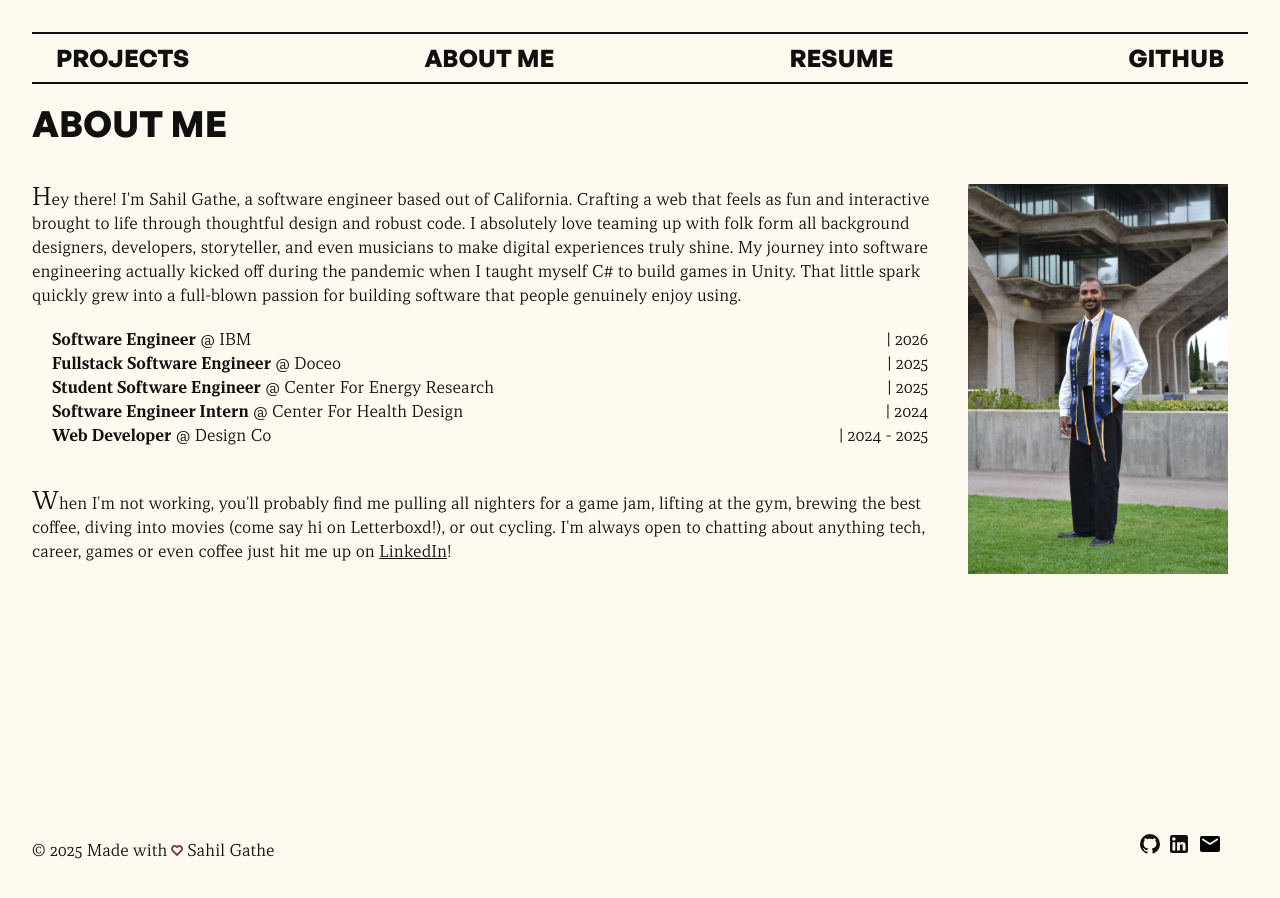
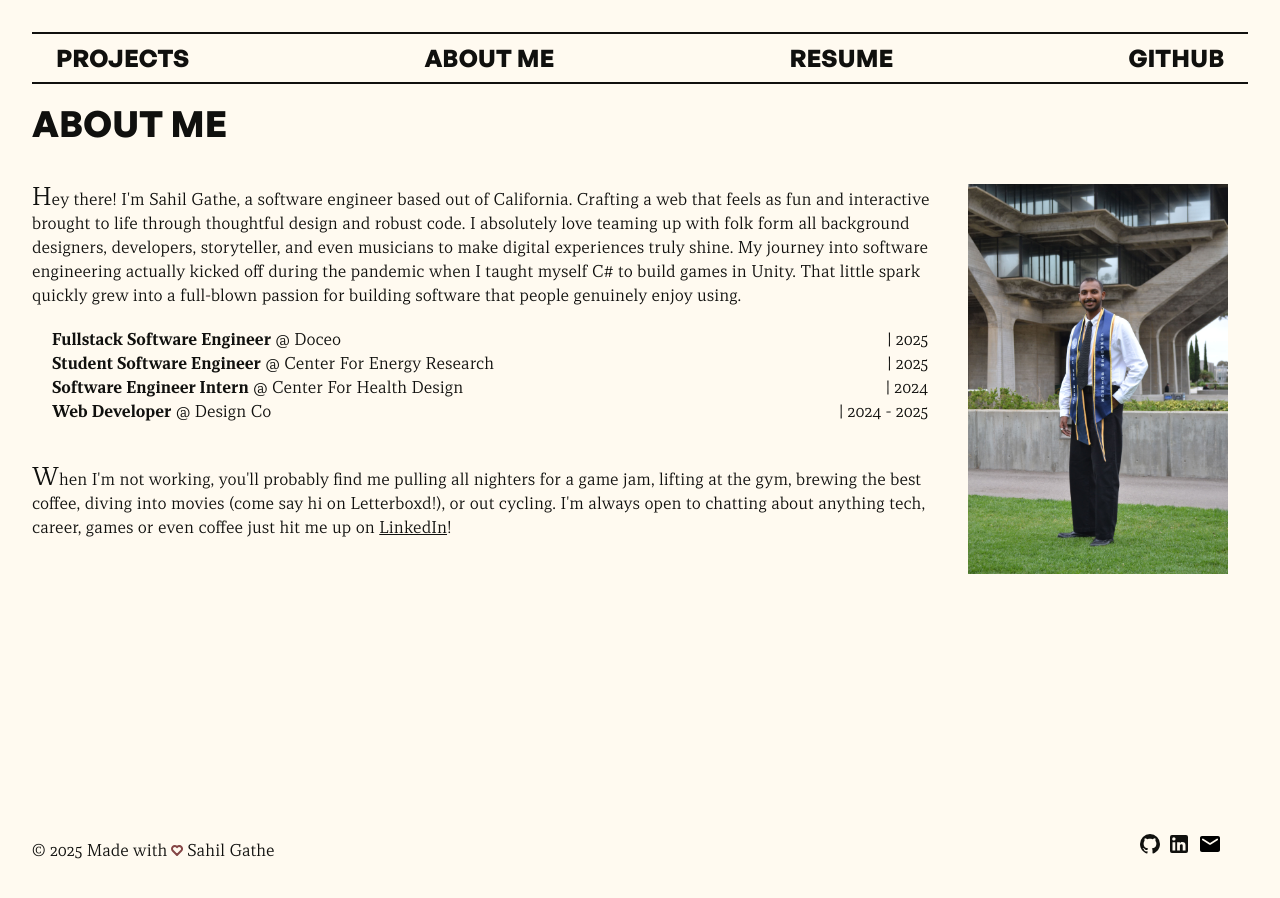
Before and after one commit to IndiSnacks/Portfolio, a React (Vite) app: page /about in a window 1280 px wide. Shown: the top 898 px of the page. Built offline with nearby package versions, Linux system fonts and the light colour scheme.

Commit message:
minor fixes

```diff
--- a/src/Data/experience.json
+++ b/src/Data/experience.json
@@ -1,9 +1,4 @@
 [
-  {
-    "title": "Software Engineer",
-    "company": "IBM",
-    "year": "2026"
-  },
   {
     "title": "Fullstack Software Engineer",
     "company": "Doceo",
--- a/src/Pages/Landing.tsx
+++ b/src/Pages/Landing.tsx
@@ -6,9 +6,9 @@ export default function Landing() {
   return (
     <div
       id="landing"
-      className="flex flex-col md:flex-row lg:h-[65vh] mt-6 gap-8 items-center z-0"
+      className="flex flex-col md:flex-row md:h-[70vh] mt-6 gap-8 items-center z-0"
     >
-      <div className=" flex-col text-start md:w-2/3 w-full">
+      <div className=" flex-col text-start md:w-3/5 w-full">
         <h1 className="text-2xl lg:text-3xl ">HELLO I'M </h1>
         <h1 className="text-4xl lg:text-6xl py-3 sarina-font"> Sahil Gathe </h1>
         <p className="pt-4 text-xl">
@@ -19,7 +19,7 @@ export default function Landing() {
           everyday.
         </p>
       </div>
-      <div className="md:w-1/3 w-full">
+      <div className="md:w-2/5 w-full">
         <Suspense>
           <Mug />
         </Suspense>
```
